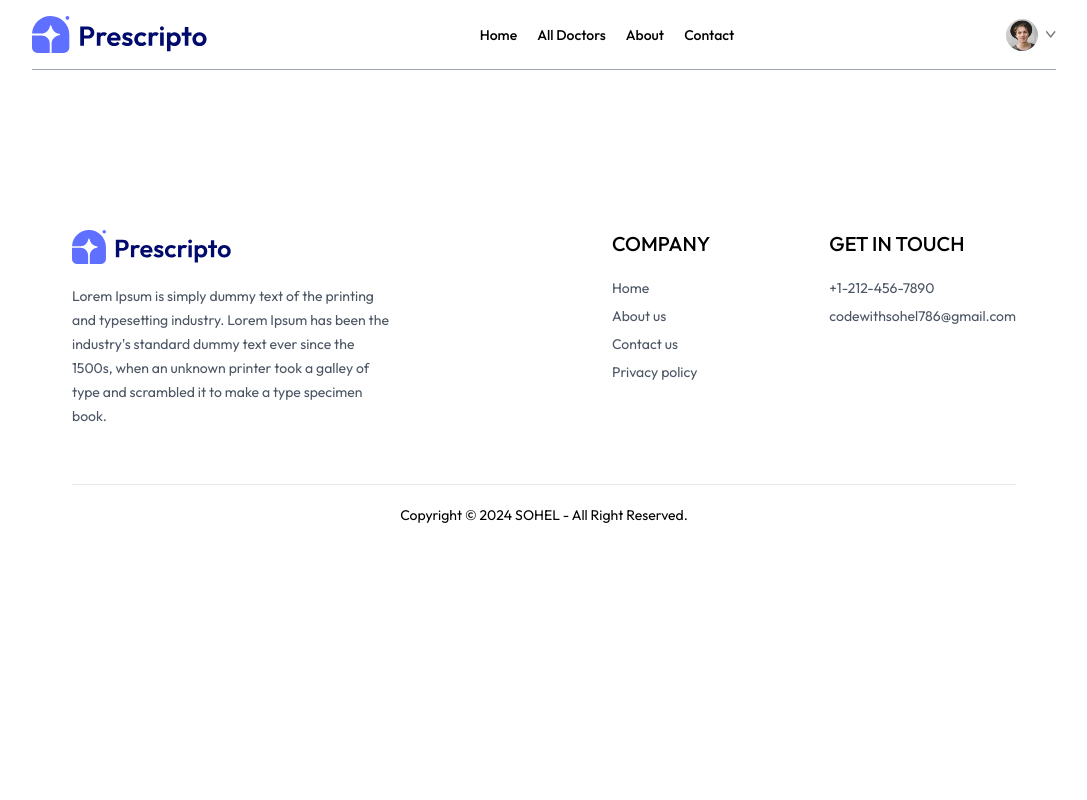
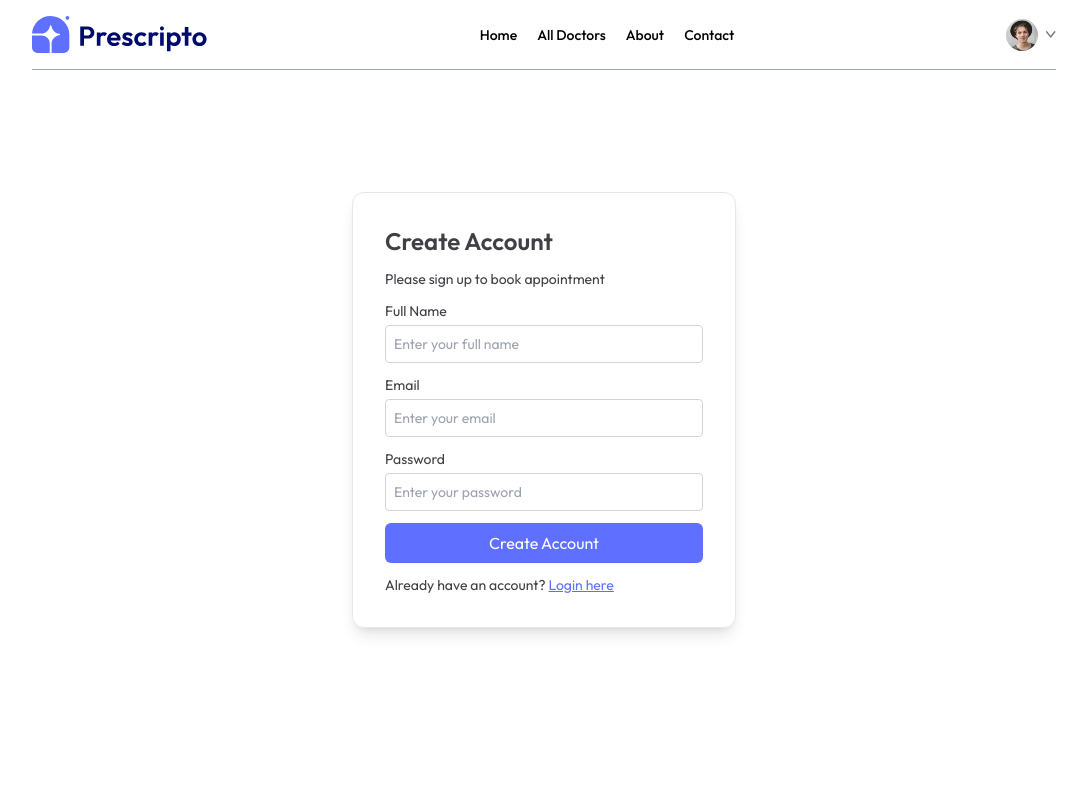
Before and after one commit to coadwithsohel/Doctor_Appointment_App, a React (Vite) app in the folder frontend/: page /login in a window 1280 px wide. Shown: the top 800 px of the page, without its empty margins (96-1183 px from the left). Built offline with nearby package versions, Linux system fonts and the light colour scheme.

Commit message:
completed login form

```diff
--- a/frontend/src/pages/Login.jsx
+++ b/frontend/src/pages/Login.jsx
@@ -1,11 +1,88 @@
-import React from 'react'
+import  { useState } from "react";
 
 const Login = () => {
+  const [state, setState] = useState("Sign Up");
+  const [email, setEmail] = useState("");
+  const [password, setPassword] = useState("");
+  const [name, setName] = useState("");
+
+  // const onSubmitHandler = async (event) => {
+  //   event.preventDefault();
+  // };
   return (
-    <div>
+    <form className="min-h-[80vh] flex items-center">
+      <div className="flex flex-col gap-3 m-auto items-start p-8 min-w-[340px] sm:min-w-96 border rounded-xl text-zinc-700 text-sm shadow-lg ">
+        <p className="text-2xl font-semibold ">
+          {state === "Sign Up" ? "Create Account" : "Login"}
+        </p>
+        <p>
+          Please {state === "Sign Up" ? "sign up" : "log in"} to book
+          appointment
+        </p>
+        {state === "Sign Up" && (
+          <div className=" w-full ">
+            <p>Full Name</p>
+            <input
+              className="border border-zinc-300 rounded w-full p-2 mt-1"
+              type="text"
+              onChange={(e) => setName(e.target.name)}
+              placeholder="Enter your full name"
+              value={name}
+              required
+            />
 
-    </div>
-  )
-}
+          </div>
+        )}
 
-export default Login
+        <div className=" w-full ">
+          <p>Email</p>
+          <input
+            className="border border-zinc-300 rounded w-full p-2 mt-1"
+            type="email"
+            onChange={(e) => setEmail(e.target.name)}
+            placeholder="Enter your email"
+            value={email}
+            required
+          />
+        </div>
+        <div className=" w-full ">
+          <p>Password</p>
+          <input
+            className="border border-zinc-300 rounded w-full p-2 mt-1"
+            type="password"
+            onChange={(e) => setPassword(e.target.name)}
+            placeholder="Enter your password"
+            value={password}
+            required
+          />
+        </div>
+        <button className="bg-primary text-white w-full py-2 rounded-md text-base">
+          {state === "Sign Up" ? "Create Account" : "Login"}
+        </button>
+        {state === "Sign Up" ? (
+          <p>
+            Already have an account?{" "}
+            <span
+              onClick={() => setState("Login")}
+              className="text-primary underline cursor-pointer"
+            >
+              Login here
+            </span>
+          </p>
+        ) : (
+          <p>
+            Create a new account?{" "}
+            <span
+              onClick={() => setState("Sign Up")}
+              className="text-primary underline cursor-pointer"
+            >
+              Click here
+            </span>
+          </p>
+        )}
+      </div>
+    </form>
+  );
+};
+
+export default Login;
```
